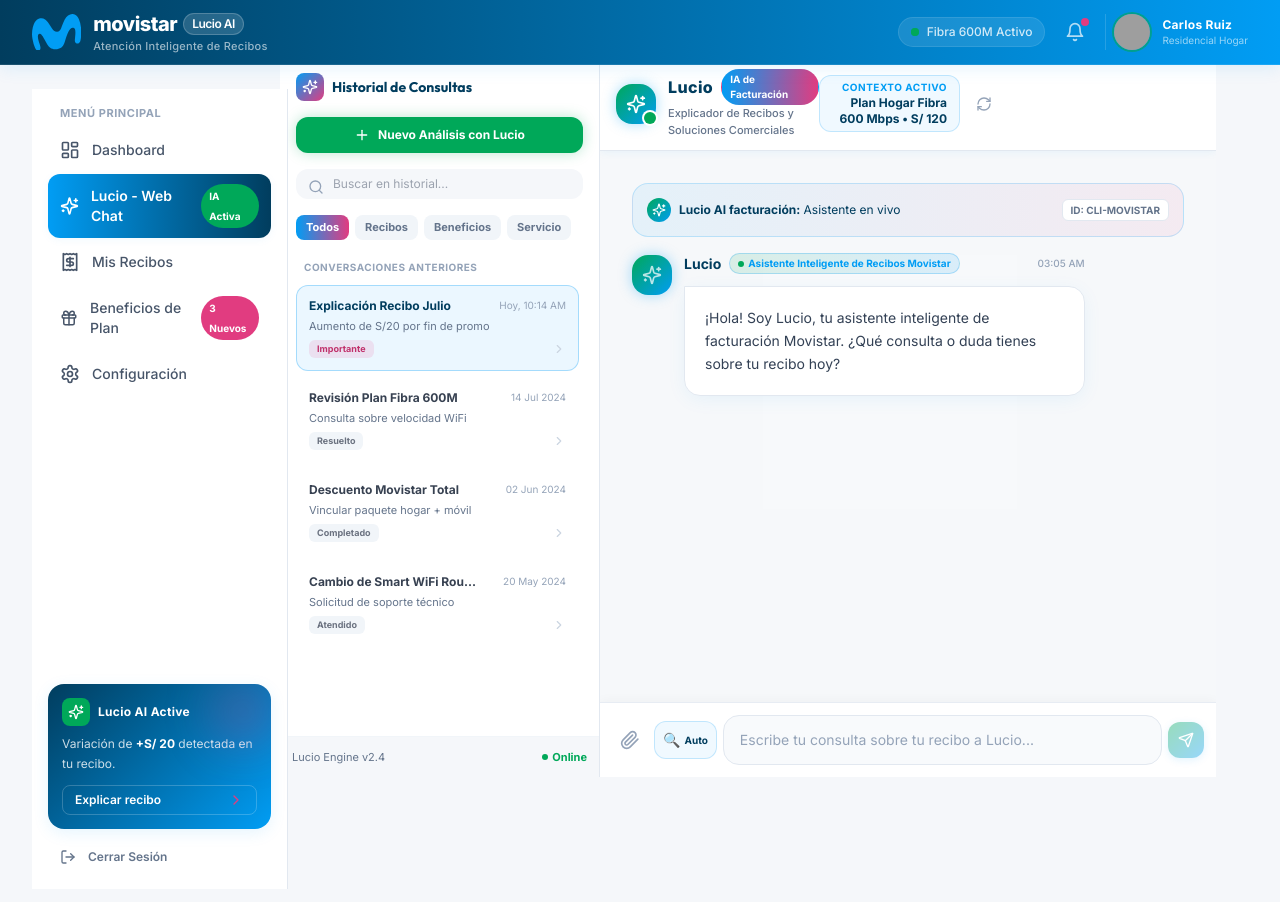
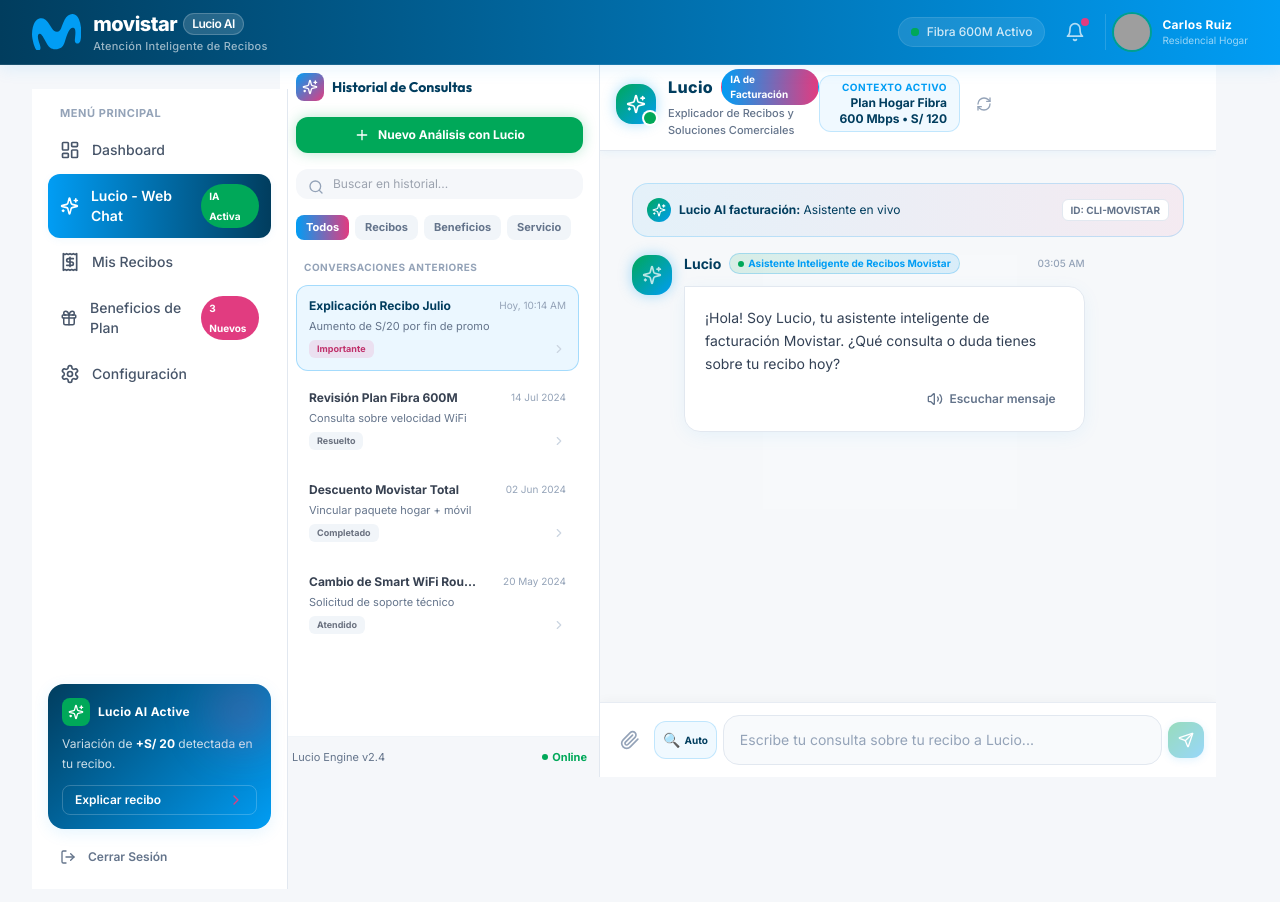
Before and after one commit to eliasrivera06/Hackathon_AI_Telecom_ULima, a React (Vite) app in the folder PROYECTO-MOVISTAR/: page /chat-web in a window 1280 px wide. Shown: the top 902 px of the page. Built offline with nearby package versions, Linux system fonts and the light colour scheme; grey boxes are pictures that could not be loaded.

Commit message:
de texto a voz los mensajes

```diff
--- a/PROYECTO-MOVISTAR/src/components/MessageBubble/MessageBubble.jsx
+++ b/PROYECTO-MOVISTAR/src/components/MessageBubble/MessageBubble.jsx
@@ -1,9 +1,21 @@
 import React from 'react';
-import { Sparkles, FileText, Gift, HelpCircle } from 'lucide-react';
+import { Sparkles, FileText, Gift, HelpCircle, Volume2 } from 'lucide-react';
 import ReceiptComparisonCard from '../Receipts/ReceiptComparisonCard';
 
 export default function MessageBubble({ message, onActionClick, onOpenDetailModal }) {
   const isUser = message.sender === 'user';
+
+  const handleSpeak = (text) => {
+    if (!text) return;
+    if ('speechSynthesis' in window) {
+      window.speechSynthesis.cancel();
+      const utterance = new SpeechSynthesisUtterance(text);
+      utterance.lang = 'es-ES';
+      window.speechSynthesis.speak(utterance);
+    } else {
+      console.warn('Web Speech API is not supported in this browser.');
+    }
+  };
 
   const formatText = (text) => {
     if (!text) return null;
@@ -112,6 +124,17 @@
               {formatText(message.text)}
             </div>
 
+            <div className="mt-3 flex justify-end">
+              <button
+                onClick={() => handleSpeak(message.text)}
+                className="flex items-center gap-1.5 text-xs font-semibold text-slate-500 hover:text-[#019df4] transition-colors py-1 px-2 rounded-lg hover:bg-blue-50/50"
+                title="Escuchar mensaje"
+              >
+                <Volume2 className="w-4 h-4" />
+                Escuchar mensaje
+              </button>
+            </div>
+
             {/* Visual Comparison Card - Only if explicitly passed from Make */}
             {message.hasVisualComparison && message.comparisonData && (
               <div className="mt-3 w-full min-w-0 overflow-hidden">
```
